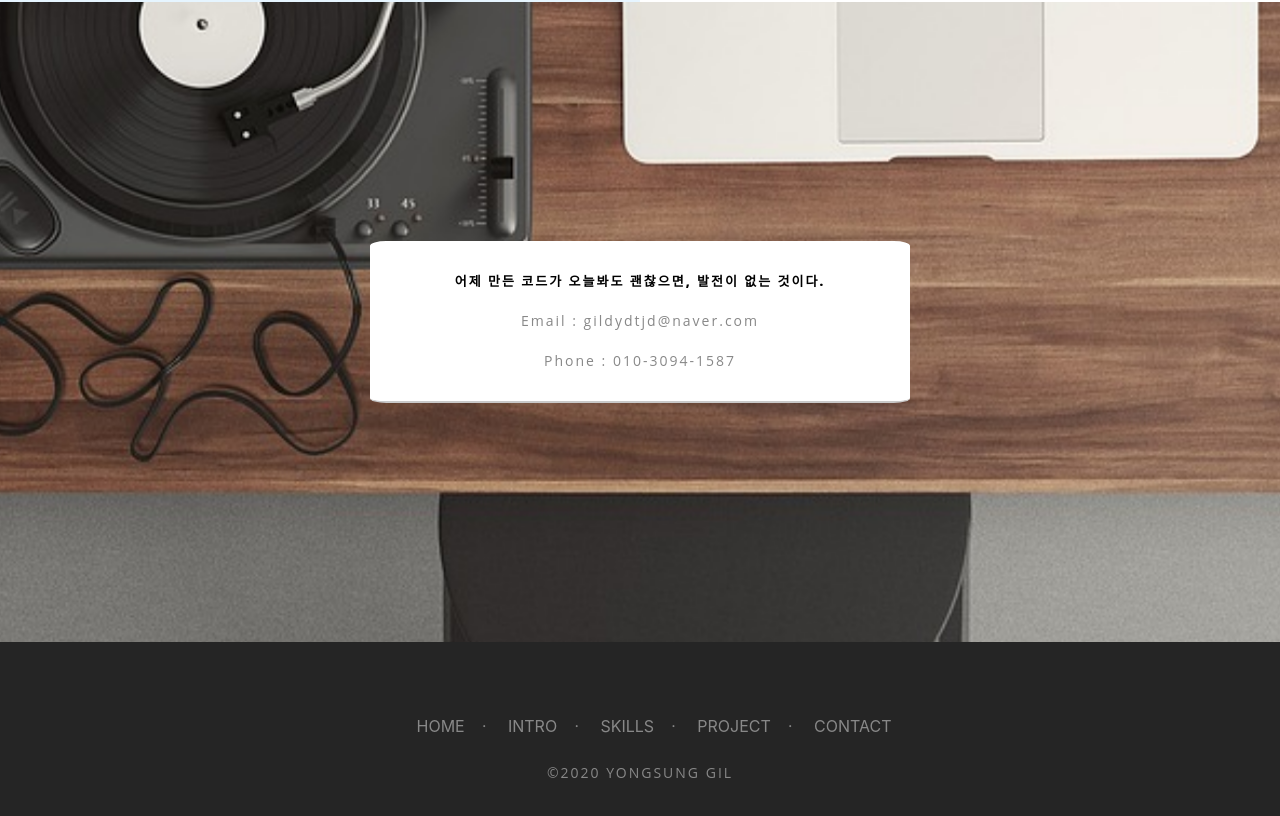
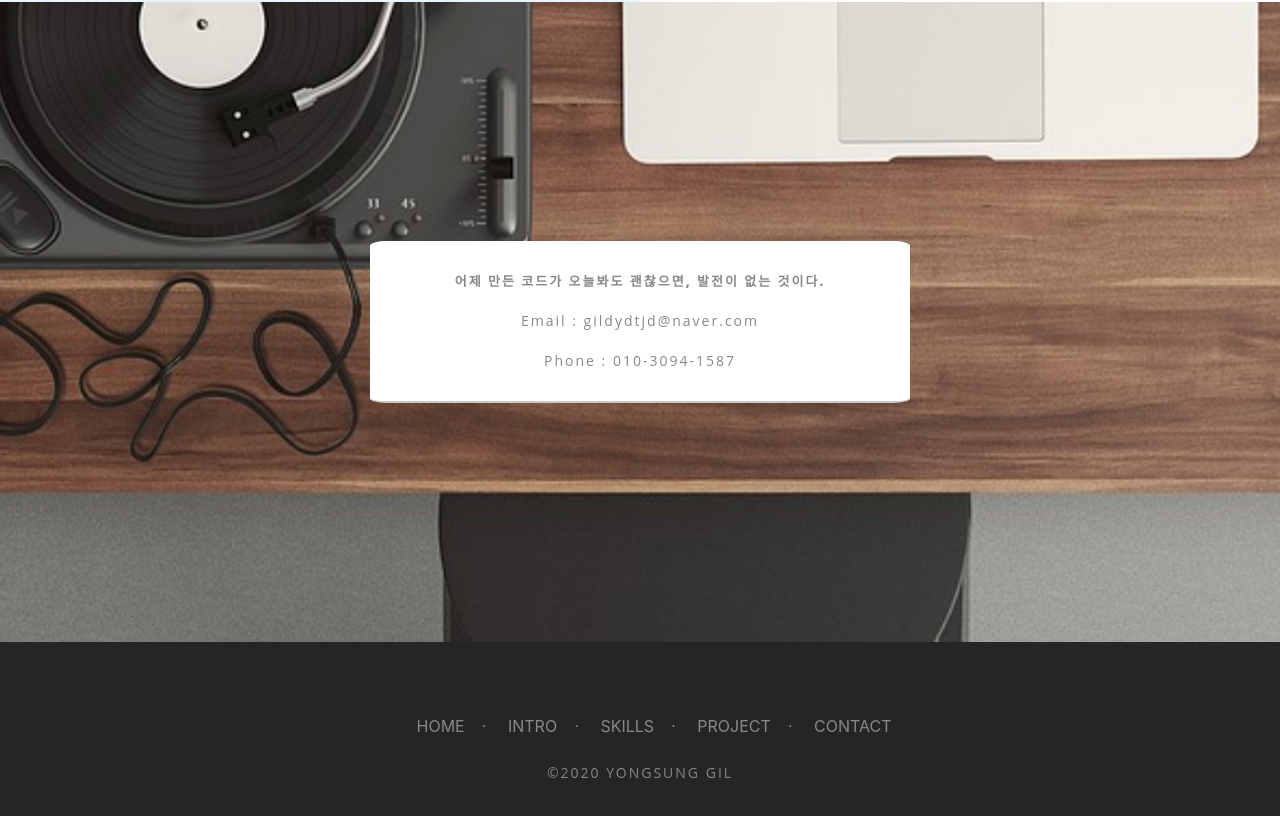
Before and after one commit to gildydtjd/page, a React (Create React App) app: page / in a window 1280 px wide. Shown: the part 3495-4311 px from the top of the page. Built offline with nearby package versions, Linux system fonts and the light colour scheme.

Commit message:
글씨체

```diff
--- a/src/body/Body.js
+++ b/src/body/Body.js
@@ -117,7 +117,7 @@ export default class Body extends Component {
         <div style={{ minHeight: '80vh'}}>
         <div style={inlineStyle}>
         <h2 style={{width : '500px'}}>
-          <p style={{ fontSize:"13px", color:'black', fontWeight:'800'}}>어제 만든 코드가 오늘봐도 괜찮으면, 발전이 없는 것이다.</p>
+          <p style={{ fontSize:"13px", fontWeight : 800}}>어제 만든 코드가 오늘봐도 괜찮으면, 발전이 없는 것이다.</p>
           <p>Email : gildydtjd@naver.com</p>
           <p>Phone : 010-3094-1587</p>
           {/* <p>Kakao : <a href='https://open.kakao.com/o/srvKs2kc' rel="noopener noreferrer" target="_blank"> https://open.kakao.com/o/srvKs2kc </a></p> */}
```
